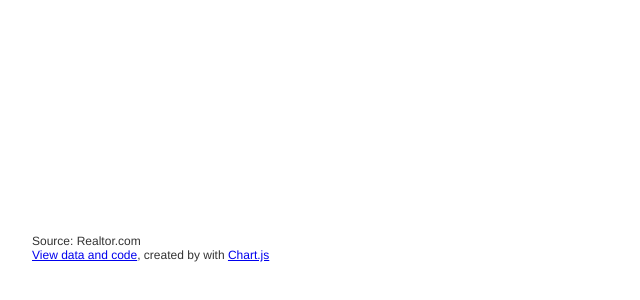
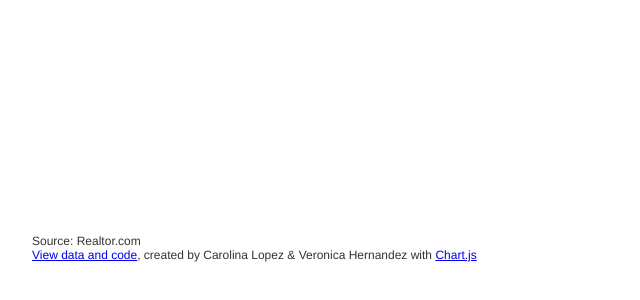
Before and after one commit to Krolina97/Highcharts-, a plain HTML site: page index.html in a window 1280 px wide. Shown: the part 198-498 px from the top of the page, without its empty margins (0-640 px from the left). Drawn offline with nearby package versions, Linux system fonts and the light colour scheme.

Commit message:
Update index.html

```diff
--- a/index.html
+++ b/index.html
@@ -24,7 +24,7 @@
       Source: Realtor.com
       <br>
       <a href="https://www.realtor.com/research/february-2022-rent/#easy-footnote-bottom-2-4589">View data and code</a>,
-      created by <Carolina Lopez & Veronica Hernandez</a>
+      created by Carolina Lopez & Veronica Hernandez
       with <a href="https://www.chartjs.org/">Chart.js</a>
     </p>
 
```
